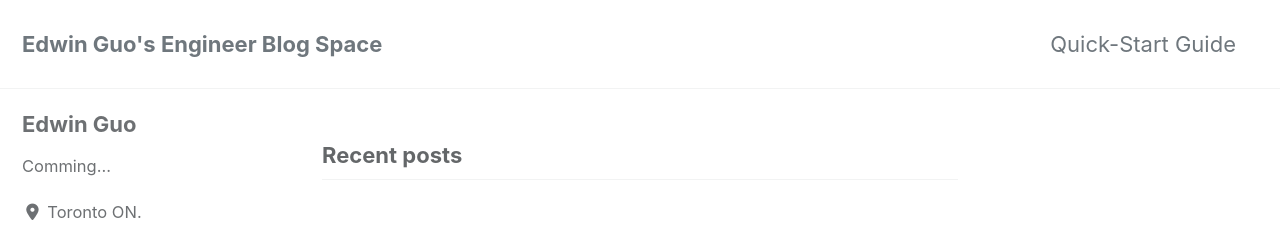
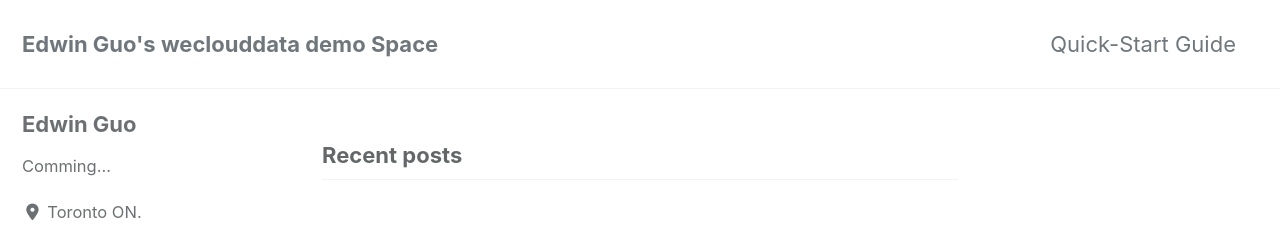
Before and after one commit to EdwinGuo/edwinguo.github.io, a Jekyll site: the page built from index.html, in a window 1280 px wide and 900 px high. Shown: the top 225 px of the window. Built offline with Jekyll 4.4.1, drawn with Linux system fonts in a browser that asks for light colours; cached includes are drawn as plain includes; nearby versions of some CDN libraries; the list of posts is cut into pages by our own code.

Commit message:
Update _config.yml

```diff
--- a/_config.yml
+++ b/_config.yml
@@ -16,7 +16,7 @@ minimal_mistakes_skin    : "default" # "air", "aqua", "contrast", "dark", "dirt"
 
 # Site Settings
 locale                   : "en-US"
-title                    : "Edwin Guo's Engineer Blog Space"
+title                    : "Edwin Guo's weclouddata demo Space"
 title_separator          : "-"
 subtitle                 : # site tagline that appears below site title in masthead
 name                     : "Your Name"
```
